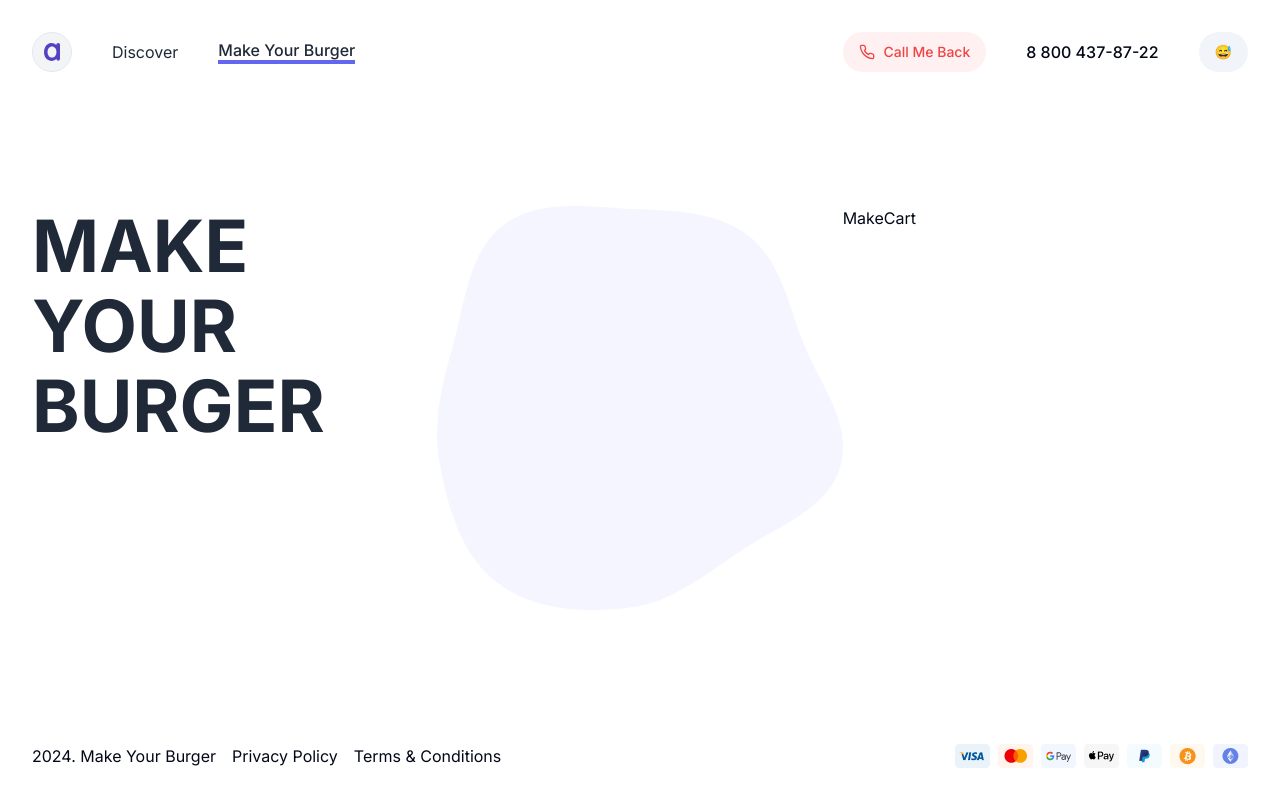
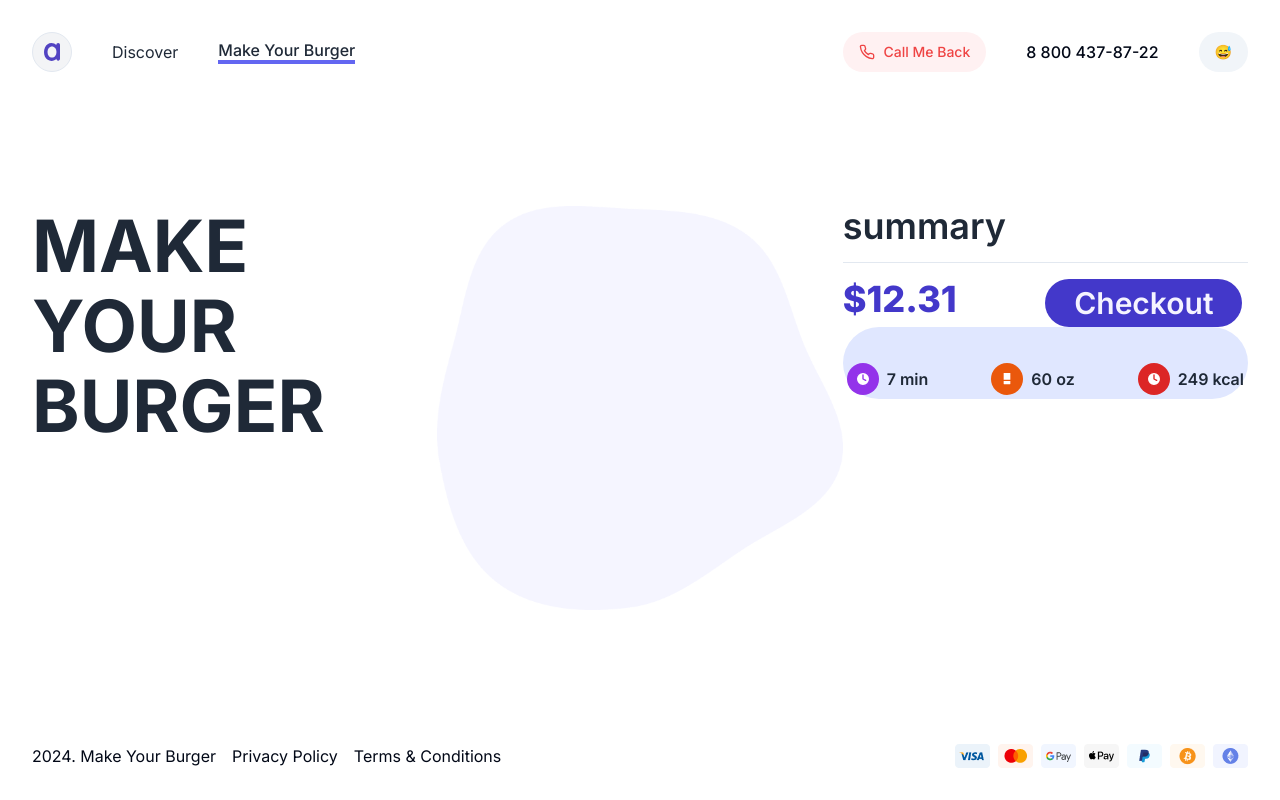
Before and after one commit to Alek30k/Make-Your-Burguer, a Next.js app: page /make in a window 1280 px wide. Built offline with nearby package versions, Linux system fonts and the light colour scheme.

Commit message:
last commit

```diff
--- a/app/(public)/components/cart.tsx
+++ b/app/(public)/components/cart.tsx
@@ -1,5 +1,25 @@
+import CartDetails from "@/components/cart/cartDetails";
+import { Button } from "@/components/ui/button";
+import { Separator } from "@/components/ui/separator";
+
 const MakeCart = () => {
-  return <div>MakeCart</div>;
+  return (
+    <div>
+      <h2 className="text-gray-800 text-4xl font-semibold mb-4">summary</h2>
+      <Separator className="mb-4" />
+      <div className="grid grid-cols-2">
+        <p className="w-[197px] text-indigo-700 text-4xl font-extrabold ">
+          $12.31
+        </p>
+        <Button className="text-violet-50 w-[197px] bg-indigo-700 rounded-[99px]  p-6 text-3xl font-semibold leading-tight">
+          Checkout
+        </Button>
+      </div>
+      <section className="bg-indigo-100 p-1 rounded-full">
+        <CartDetails />
+      </section>
+    </div>
+  );
 };
 
 export default MakeCart;
--- a/components/cart/cart-main.tsx
+++ b/components/cart/cart-main.tsx
@@ -1,9 +1,8 @@
-import { Clock, Beaker } from "lucide-react";
 import Image from "next/image";
-import CartHeader from "./cart-header";
 import { Button } from "../ui/button";
 import { Badge } from "../ui/badge";
 import CartIngredient from "./cart-ingredient";
+import CartDetails from "./cartDetails";
 
 const CartMain = () => {
   return (
@@ -15,11 +14,7 @@ const CartMain = () => {
         alt="Burguer"
         className="mx-auto"
       />
-      <section className="flex justify-between mt-8">
-        <CartHeader text="7 min" icon={Clock} iconColor="purple" />
-        <CartHeader text="60 oz" icon={Beaker} iconColor="orange" />
-        <CartHeader text="249 kcal" icon={Clock} iconColor="red" />
-      </section>
+      <CartDetails />
       <Button className="group bg-rose-50  text-base font-normal w-full  items-center gap-2.5 rounded-2xl mt-8 hover:bg-rose-500 ">
         <span className="text-red-500 group-hover:text-red-50">
           + Tomato Ketchup
--- /dev/null
+++ b/components/cart/cartDetails.tsx
@@ -0,0 +1,14 @@
+import { Beaker, Clock } from "lucide-react";
+import CartHeader from "./cart-header";
+
+const CartDetails = () => {
+  return (
+    <section className="flex justify-between mt-8">
+      <CartHeader text="7 min" icon={Clock} iconColor="purple" />
+      <CartHeader text="60 oz" icon={Beaker} iconColor="orange" />
+      <CartHeader text="249 kcal" icon={Clock} iconColor="red" />
+    </section>
+  );
+};
+
+export default CartDetails;
--- /dev/null
+++ b/components/ui/separator.tsx
@@ -0,0 +1,31 @@
+"use client"
+
+import * as React from "react"
+import * as SeparatorPrimitive from "@radix-ui/react-separator"
+
+import { cn } from "@/lib/utils"
+
+const Separator = React.forwardRef<
+  React.ElementRef<typeof SeparatorPrimitive.Root>,
+  React.ComponentPropsWithoutRef<typeof SeparatorPrimitive.Root>
+>(
+  (
+    { className, orientation = "horizontal", decorative = true, ...props },
+    ref
+  ) => (
+    <SeparatorPrimitive.Root
+      ref={ref}
+      decorative={decorative}
+      orientation={orientation}
+      className={cn(
+        "shrink-0 bg-border",
+        orientation === "horizontal" ? "h-[1px] w-full" : "h-full w-[1px]",
+        className
+      )}
+      {...props}
+    />
+  )
+)
+Separator.displayName = SeparatorPrimitive.Root.displayName
+
+export { Separator }
--- a/package.json
+++ b/package.json
@@ -10,6 +10,7 @@
   },
   "dependencies": {
     "@radix-ui/react-dialog": "^1.0.5",
+    "@radix-ui/react-separator": "^1.0.3",
     "@radix-ui/react-slot": "^1.0.2",
     "class-variance-authority": "^0.7.0",
     "clsx": "^2.1.0",
```
Also changed, not shown: 1 other file (tests, documents, lock files or other folders).
